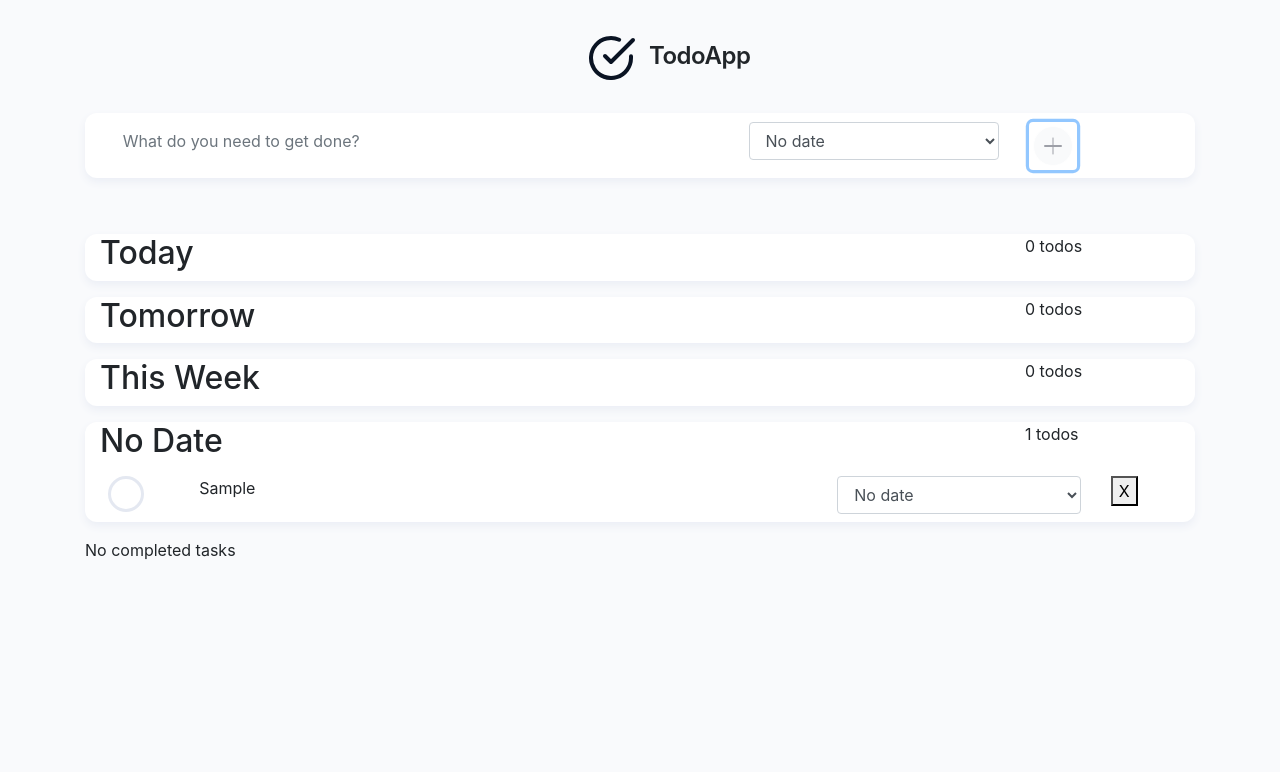
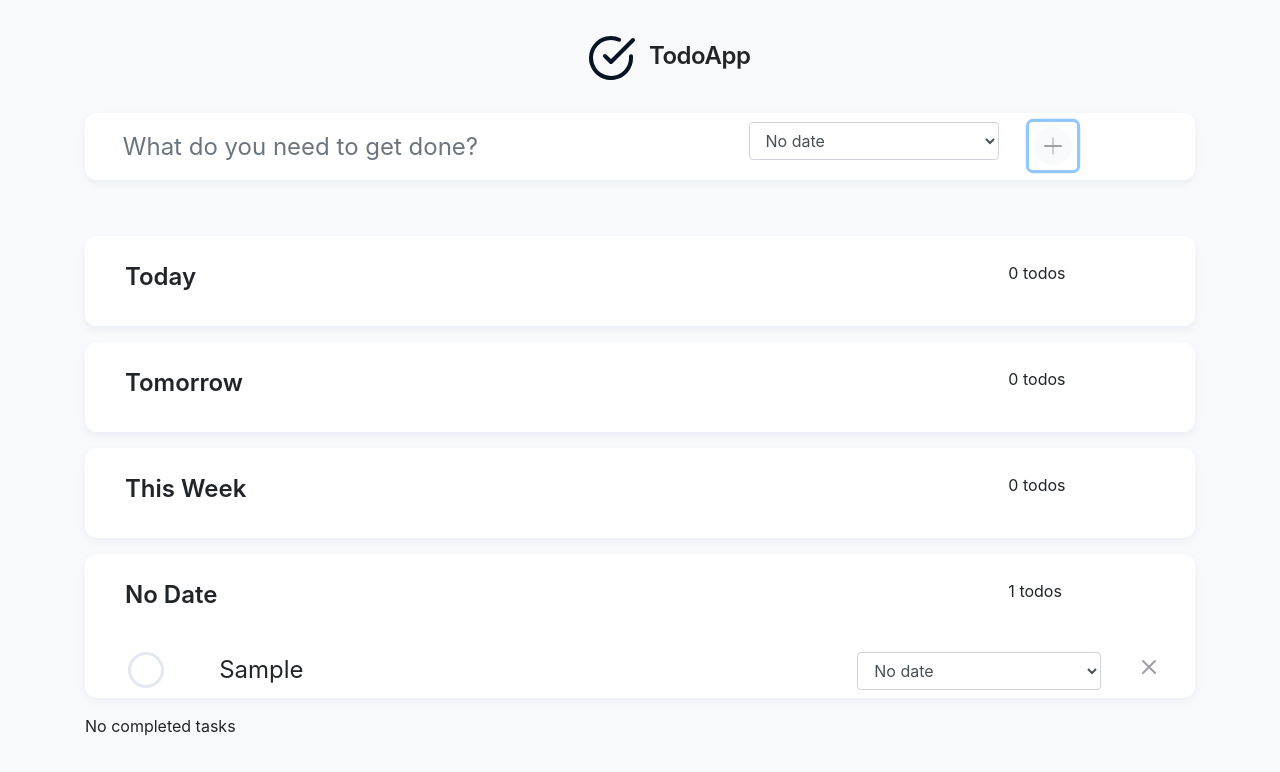
Before and after one commit to aparkening/todo-app, a React (Create React App) app: page / in a window 1280 px wide. Both pictures are taken after typing "Sample" into the empty fields and a click on the button 1053 px from the left and 145 px from the top of the page. Shown: the top 772 px of the page. Built offline with nearby package versions, Linux system fonts and the light colour scheme; a web font is replaced by a local one.

Commit message:
Initial todo style with svgs

```diff
--- a/src/App.scss
+++ b/src/App.scss
@@ -1,20 +1,14 @@
 /* Import Inter Font */
 @import url('https://rsms.me/inter/inter.css');
-
-
 $font-family-base: 'Inter', sans-serif;
-
-// Override theme colors
-$theme-colors: (
-);
-
-html { }
 
 body {
   background-color: #F9FAFC !important;
-
 }
-
+.description,
+.description .form-control {
+  font-size: 1.5rem;
+}
 
 /* Logo */
 header {
@@ -31,6 +25,15 @@ header h1 {
   margin: auto;
 }
 
+/* General Forms */
+button {
+  border: none;
+  background: none;
+}
+.invisible {
+  opacity: 0;
+  position: absolute;
+}
 
 /* New Todo form */
 #newTodo {
@@ -39,23 +42,11 @@ header h1 {
   box-shadow: 0px 4px 8px #EBEEF5;
   border-radius: 12px;
 }
-
-/* */
-#newTodo.today {
-  box-shadow: 0px 4px 32px rgba(255, 0, 110, 0.12);
-}
-#newTodo.today .btn img {
-  background: #FF006E;
-}
 #newTodo .description {
   padding-left: 2rem;
 }
 input[type=text].form-control {
   border: none !important;
-}
-.invisible {
-  opacity: 0;
-  position: absolute;
 }
 #newTodo .btn {
   width: 48px;
@@ -72,10 +63,25 @@ input[type=text].form-control {
   stroke: #9D9FA7;
 }
 
+/* Color Variations */
+#newTodo.today {
+  box-shadow: 0px 4px 32px rgba(255, 0, 110, 0.12);
+}
+#newTodo.today .btn img {
+  background: #FF006E;
+}
 
 /* Todo Lists */
 .lists {
   margin-top: 3.5rem;
+}
+.lists h2 {
+  font-weight: 600;
+  font-size: 1.5rem;
+  line-height: 2rem;
+}
+.lists .heading {
+  padding: 1.56rem;
 }
 .list {
   background: #FFFFFF;
@@ -91,6 +97,9 @@ input[type=text].form-control {
 .todo {
   padding: .5rem;
 }
+.completeButton {
+  margin-left: 1.25rem;
+}
 .complete {
   width: 2.25rem;
   height: 2.25rem;
--- a/src/Todo.js
+++ b/src/Todo.js
@@ -18,7 +18,7 @@ const Todo = props => {
     <li className="todo" id={props.id}>
       <Row>
 
-        <Col xs={1}>
+        <Col className="completeButton" xs={1}>
           <button type="button" value="completed" className="complete" onClick={(e)=> handleTimeChange(e)} />
         </Col>
         <Col className="description" xs={7}>
@@ -40,7 +40,12 @@ const Todo = props => {
 
         </Col>
         <Col>
-          <button type="button" className="delete" onClick={() => props.deleteTodo(props.id)}>X</button>
+          <button type="button" className="delete" onClick={() => props.deleteTodo(props.id)}>
+            <svg width="24" height="24" viewBox="0 0 24 24" fill="none" xmlns="http://www.w3.org/2000/svg">
+              <path d="M18 6L6 18" stroke="#9D9FA7" stroke-width="2" stroke-linecap="round" stroke-linejoin="round"/>
+              <path d="M6 6L18 18" stroke="#9D9FA7" stroke-width="2" stroke-linecap="round" stroke-linejoin="round"/>
+            </svg>
+          </button>
         </Col>
       </Row>
     </li>
--- a/src/TodoList.js
+++ b/src/TodoList.js
@@ -14,7 +14,7 @@ const TodoList = props => {
   // console.log(props)
   return (
     <Container className={'list ' + props.listName}>
-      <Row>
+      <Row className="heading">
         <Col xs={10}><h2>{props.displayTitle}</h2></Col>
         <Col><div>{props.todos.length} todos</div></Col>
       </Row>
```
Also changed, not shown: public/images/x.svg (added).
